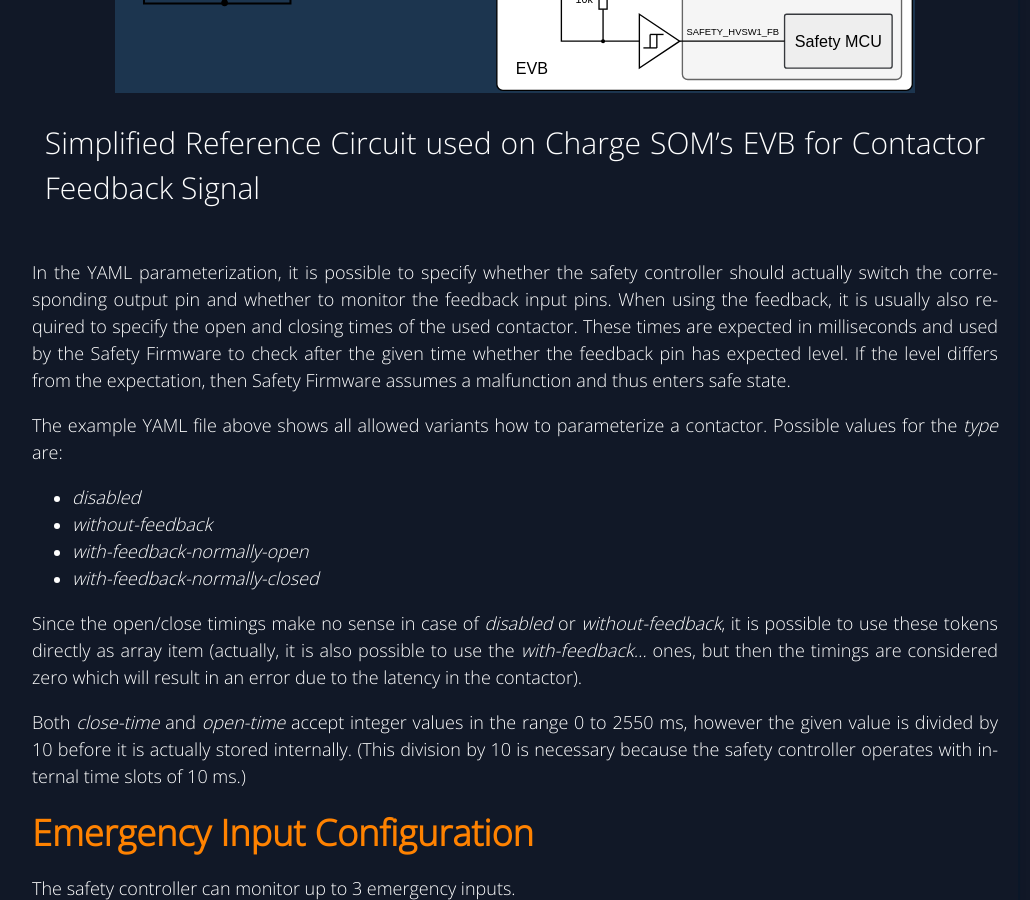
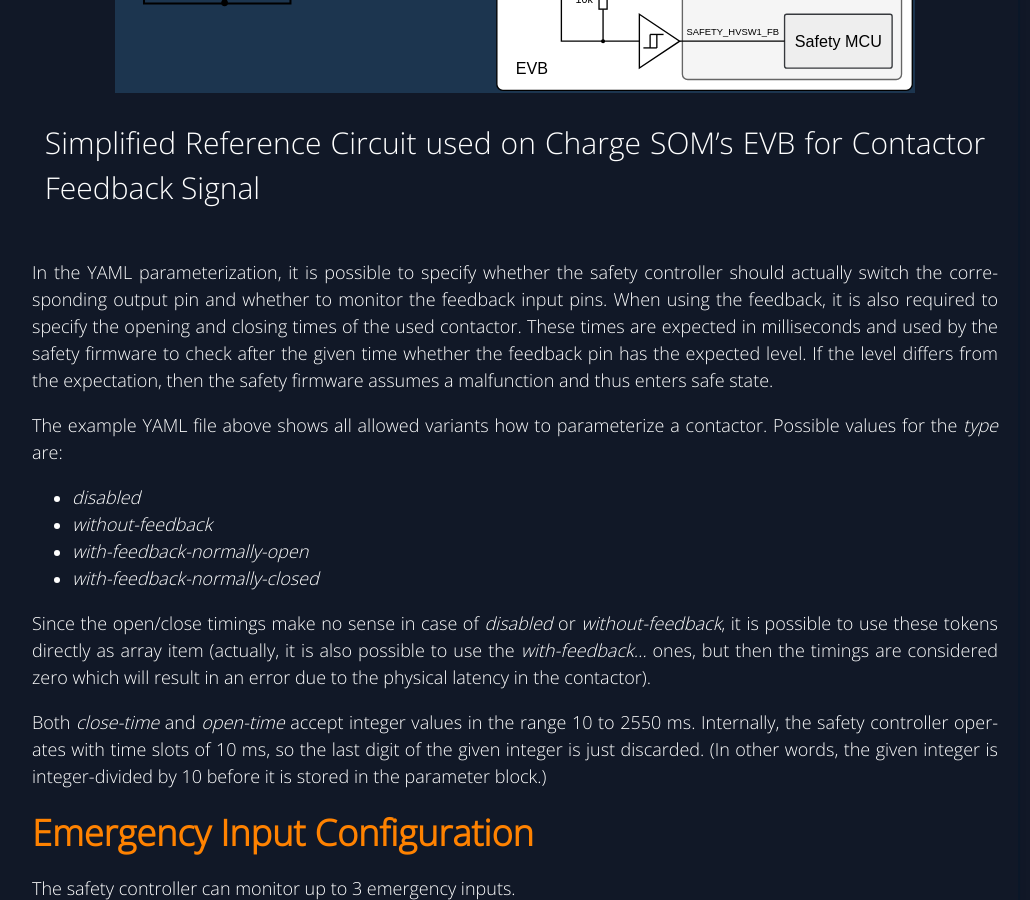
Before and after one commit to chargebyte/chargebyte-docs, a Sphinx documentation site: the page built from docs/source/safety_controller_parameterization.rst, in a window 1280 px wide and 900 px high, scrolled down 2175 px. Shown: the whole window, without its empty margins (218-1248 px from the left). Built offline with Sphinx 7.4.7, drawn with Linux system fonts in a browser that asks for light colours; some of the changed text lies outside the part shown.

Commit message:
Reword the feedback open/close time description
Signed-off-by: Michael Heimpold <michael.heimpold@chargebyte.com>

```diff
--- a/docs/source/safety_controller_parameterization.rst
+++ b/docs/source/safety_controller_parameterization.rst
@@ -103,10 +103,10 @@ Charge SOM's EVB reference design otherwise the logic might be inverted.
    Simplified Reference Circuit used on Charge SOM's EVB for Contactor Feedback Signal
 
 In the YAML parameterization, it is possible to specify whether the safety controller should actually switch the
-corresponding output pin and whether to monitor the feedback input pins. When using the feedback, it is usually also
-required to specify the open and closing times of the used contactor. These times are expected in milliseconds and
-used by the Safety Firmware to check after the given time whether the feedback pin has expected level. If the level
-differs from the expectation, then Safety Firmware assumes a malfunction and thus enters safe state.
+corresponding output pin and whether to monitor the feedback input pins. When using the feedback, it is also
+required to specify the opening and closing times of the used contactor. These times are expected in milliseconds and
+used by the safety firmware to check after the given time whether the feedback pin has the expected level. If the level
+differs from the expectation, then the safety firmware assumes a malfunction and thus enters safe state.
 
 The example YAML file above shows all allowed variants how to parameterize a contactor.
 Possible values for the `type` are:
@@ -118,11 +118,11 @@ Possible values for the `type` are:
 
 Since the open/close timings make no sense in case of `disabled` or `without-feedback`, it is possible to use these
 tokens directly as array item (actually, it is also possible to use the `with-feedback...` ones, but then the timings
-are considered zero which will result in an error due to the latency in the contactor).
+are considered zero which will result in an error due to the physical latency in the contactor).
 
-Both `close-time` and `open-time` accept integer values in the range 0 to 2550 ms, however the given value is
-divided by 10 before it is actually stored internally.
-(This division by 10 is necessary because the safety controller operates with internal time slots of 10 ms.)
+Both `close-time` and `open-time` accept integer values in the range 10 to 2550 ms. Internally, the
+safety controller operates with time slots of 10 ms, so the last digit of the given integer is just discarded.
+(In other words, the given integer is integer-divided by 10 before it is stored in the parameter block.)
 
 
 Emergency Input Configuration
```
Also changed, not shown: other parts of docs/source/safety_controller_parameterization.rst (+2 -2 lines).
